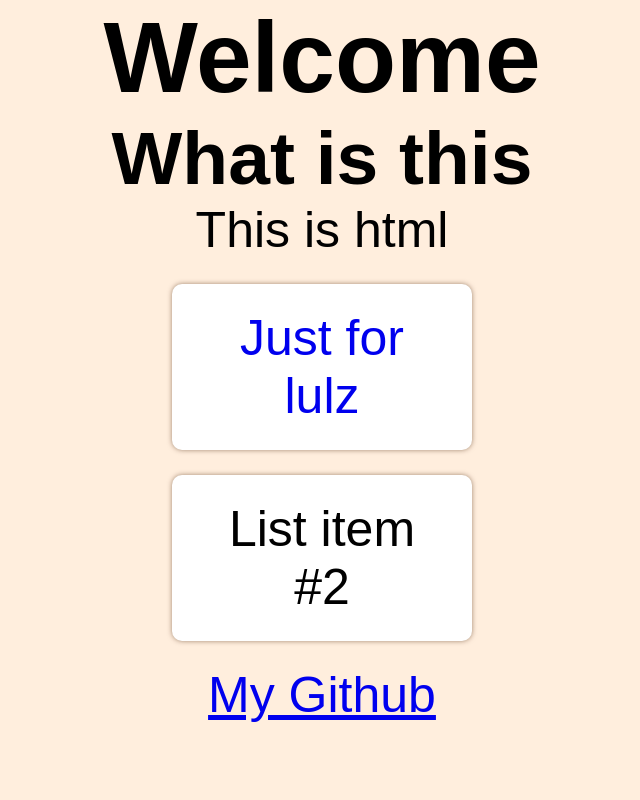
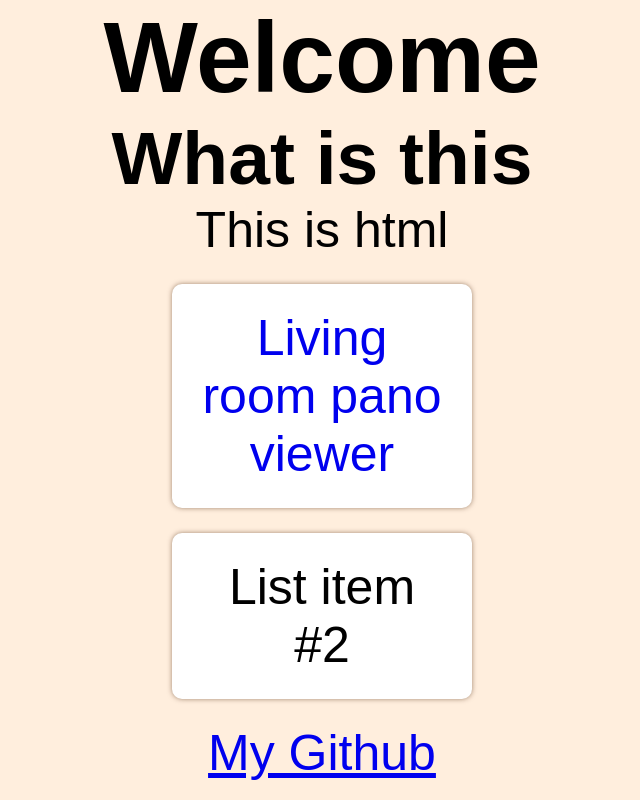
Before and after one commit to matanaliz/matanaliz.github.io, a plain HTML site: page index.html in a window 1280 px wide. Shown: the whole page, without its empty margins (318-958 px from the left). Drawn offline with Linux system fonts and the light colour scheme.

Commit message:
Pano viewer button name changed

```diff
--- a/index.html
+++ b/index.html
@@ -14,7 +14,7 @@
 	<p>This is html</p>
 	<ul>
 		<li>
-			<a href="living_room/index.html">Just for lulz</a>
+			<a href="living_room/index.html">Living room pano viewer</a>
 		</li>
 		<li>
 			<a>List item #2</a>
```
